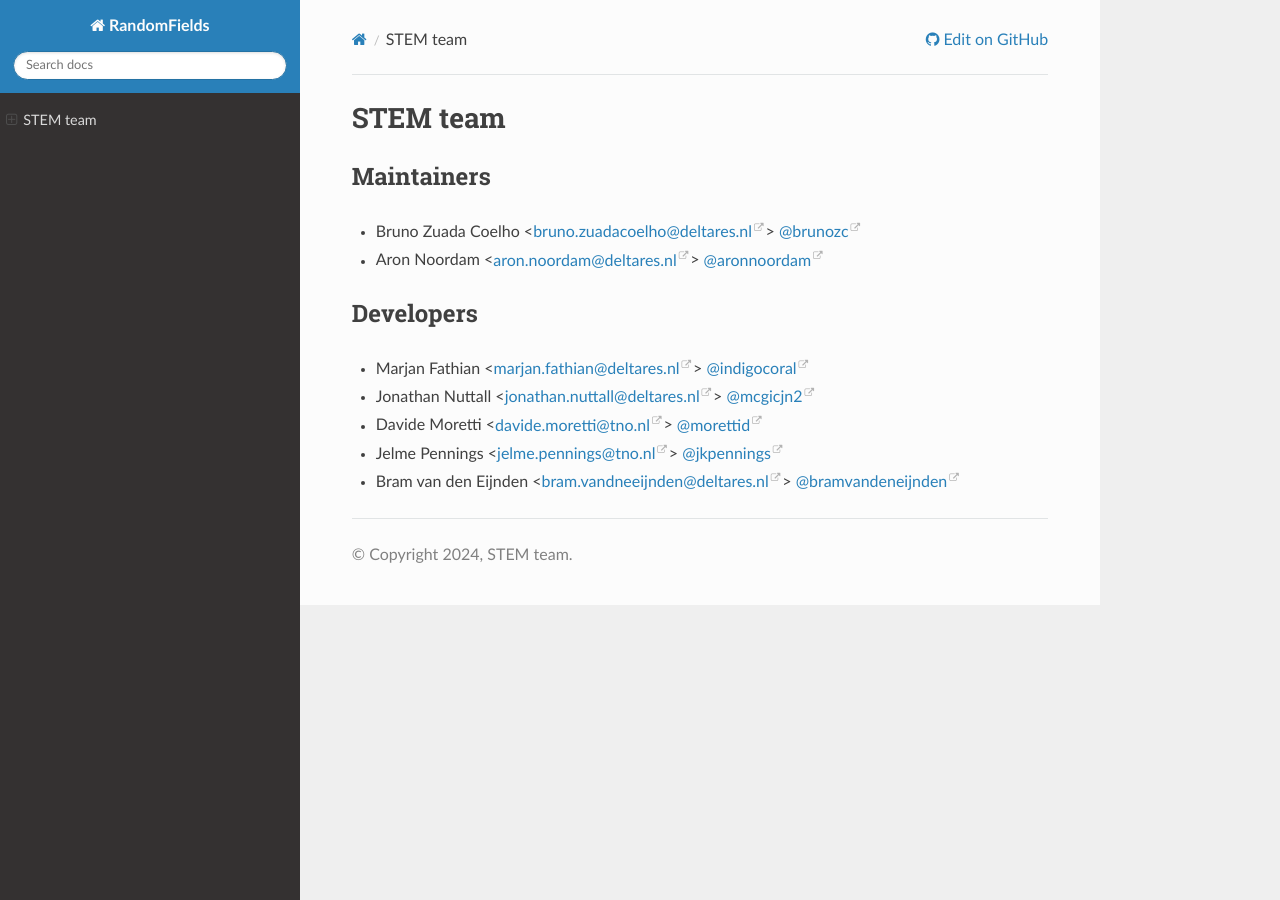
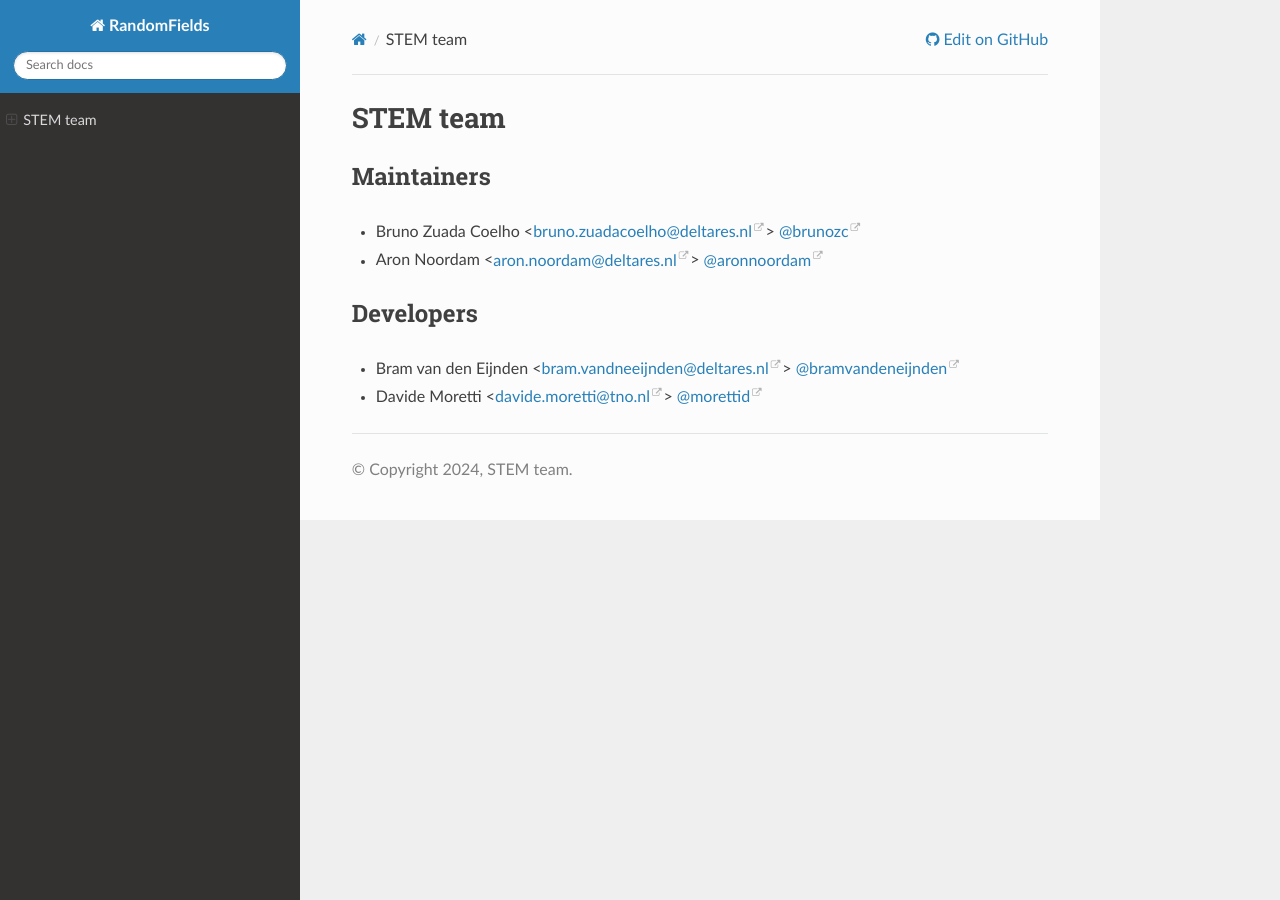
Before and after one commit to StemVibrations/RandomFields, a Sphinx documentation site: the page built from docs/authors.rst, in a window 1280 px wide. Built offline with Sphinx 7.4.7 and the Read the Docs theme 3.1.0, drawn with Linux system fonts in a browser that asks for light colours.

Commit message:
updated authors.rst

```diff
--- a/docs/authors.rst
+++ b/docs/authors.rst
@@ -10,8 +10,5 @@ Maintainers
 
 Developers
 ----------
-- Marjan Fathian <marjan.fathian@deltares.nl> `@indigocoral <https://github.com/indigocoral>`_
-- Jonathan Nuttall <jonathan.nuttall@deltares.nl> `@mcgicjn2 <https://github.com/mcgicjn2>`_
+- Bram van den Eijnden <bram.vandneeijnden@deltares.nl> `@bramvandeneijnden <https://github.com/bramvandeneijnden>`_
 - Davide Moretti <davide.moretti@tno.nl> `@morettid <https://github.com/morettid>`_
-- Jelme Pennings <jelme.pennings@tno.nl> `@jkpennings <https://github.com/jkpennings>`_
-- Bram van den Eijnden <bram.vandneeijnden@deltares.nl> `@bramvandeneijnden <https://github.com/bramvandeneijnden>`_
```
